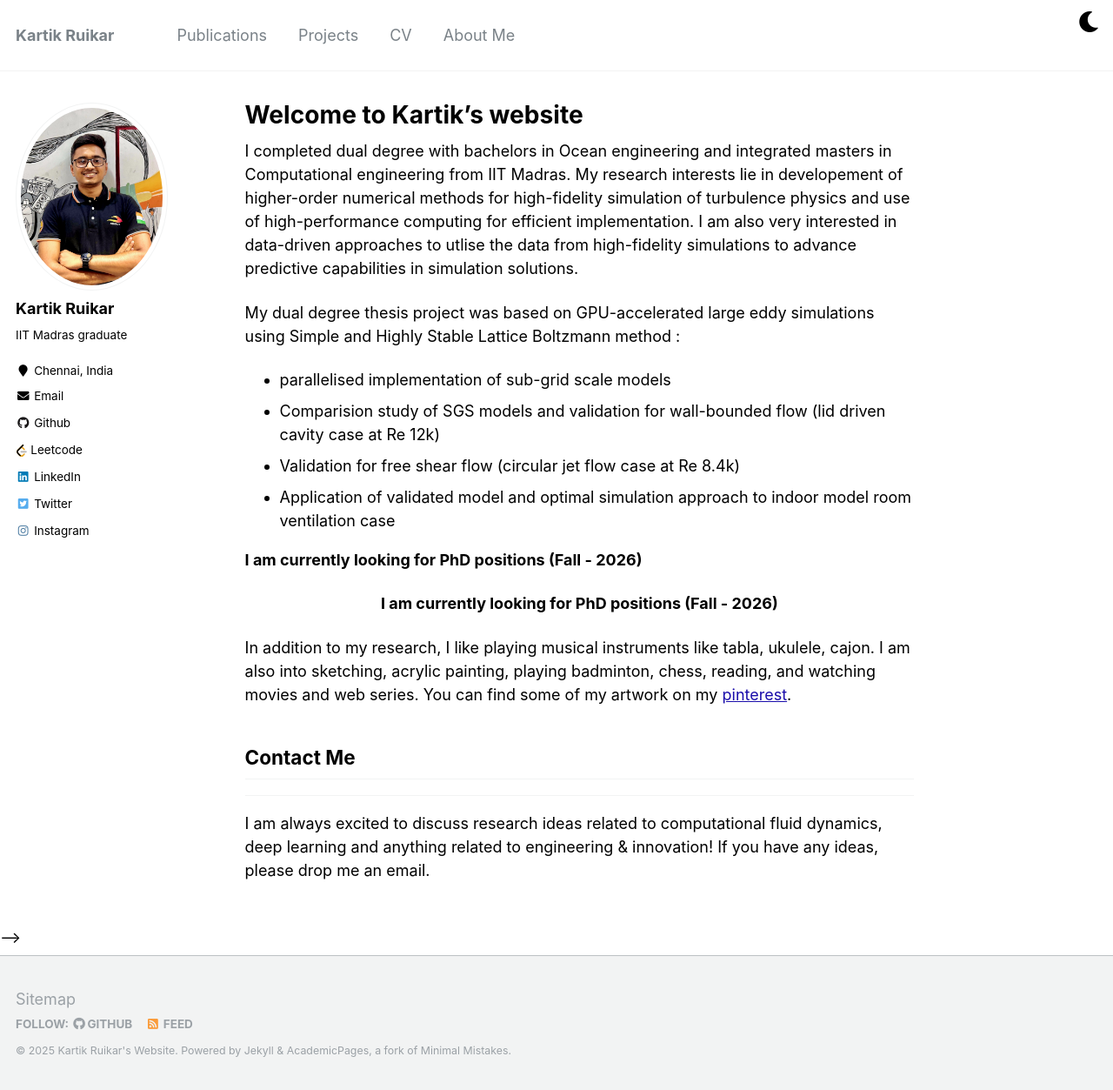
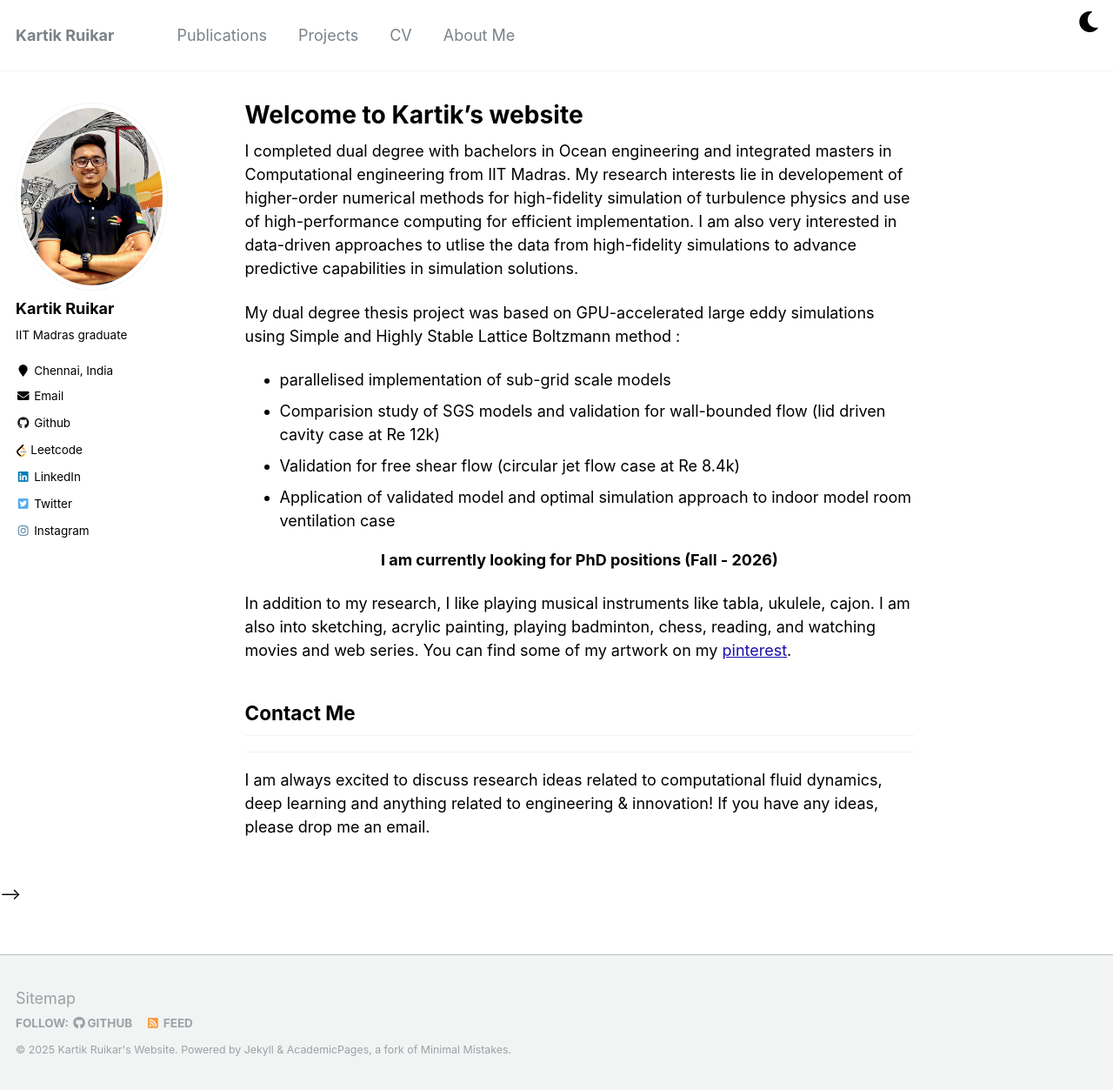
Before and after one commit to Kartik2605/Kartik2605.github.io, a Jekyll site: the page built from _pages/about.md, in a window 1280 px wide and 1253 px high. Shown: the whole window at 87% size. Built offline with Jekyll 4.4.1, drawn with Linux system fonts in a browser that asks for light colours.

Commit message:
centre the phd position part 1

```diff
--- a/_pages/about.md
+++ b/_pages/about.md
@@ -18,8 +18,6 @@ My dual degree thesis project was based on GPU-accelerated large eddy simulation
 - Validation for free shear flow (circular jet flow case at Re 8.4k)
 - Application of validated model and optimal simulation approach to indoor model room ventilation case
 
-**I am currently looking for PhD positions (Fall - 2026)**
-
 <p style="text-align: center; font-weight: bold;">
   I am currently looking for PhD positions (Fall - 2026)
 </p>
```
